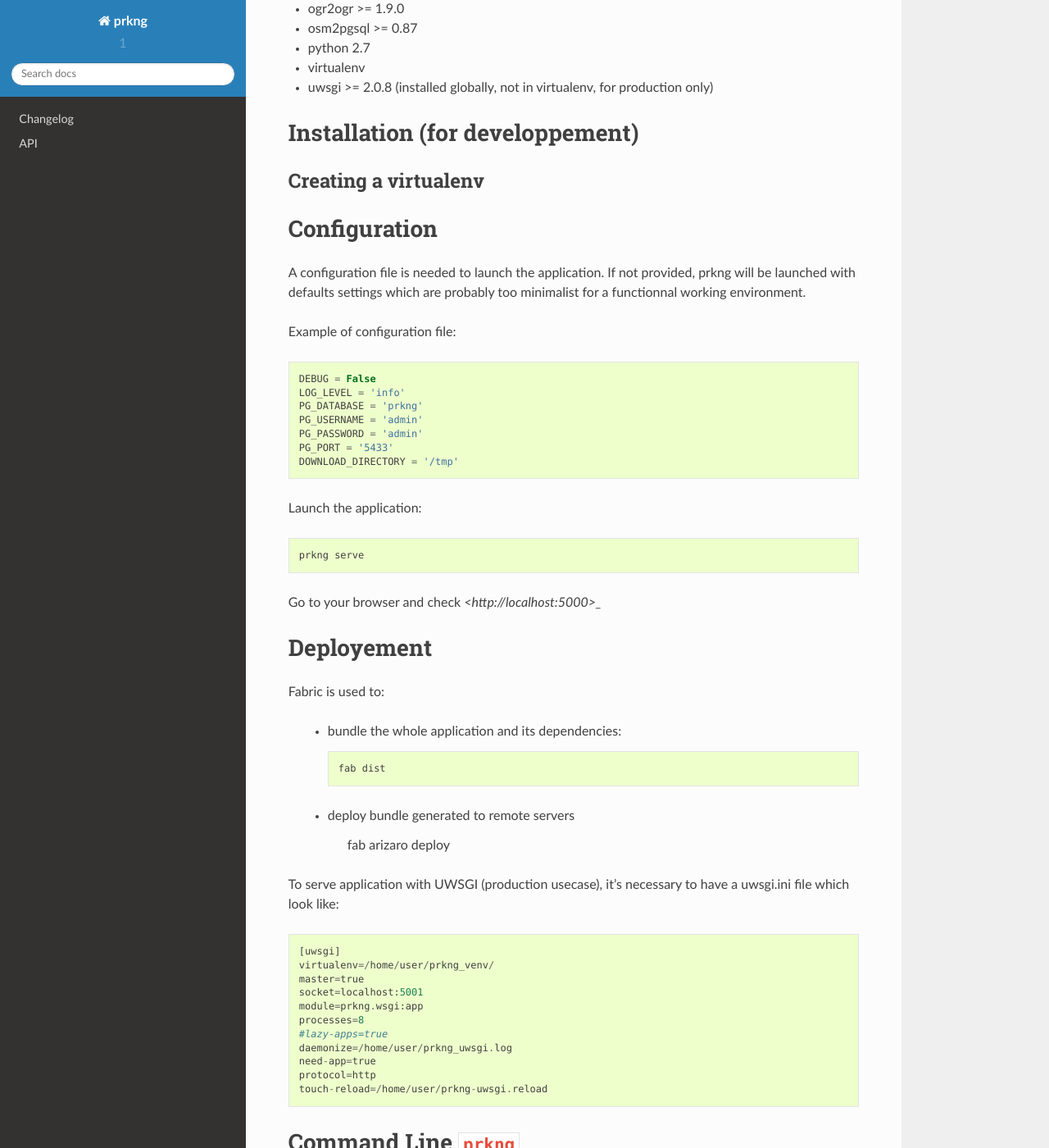
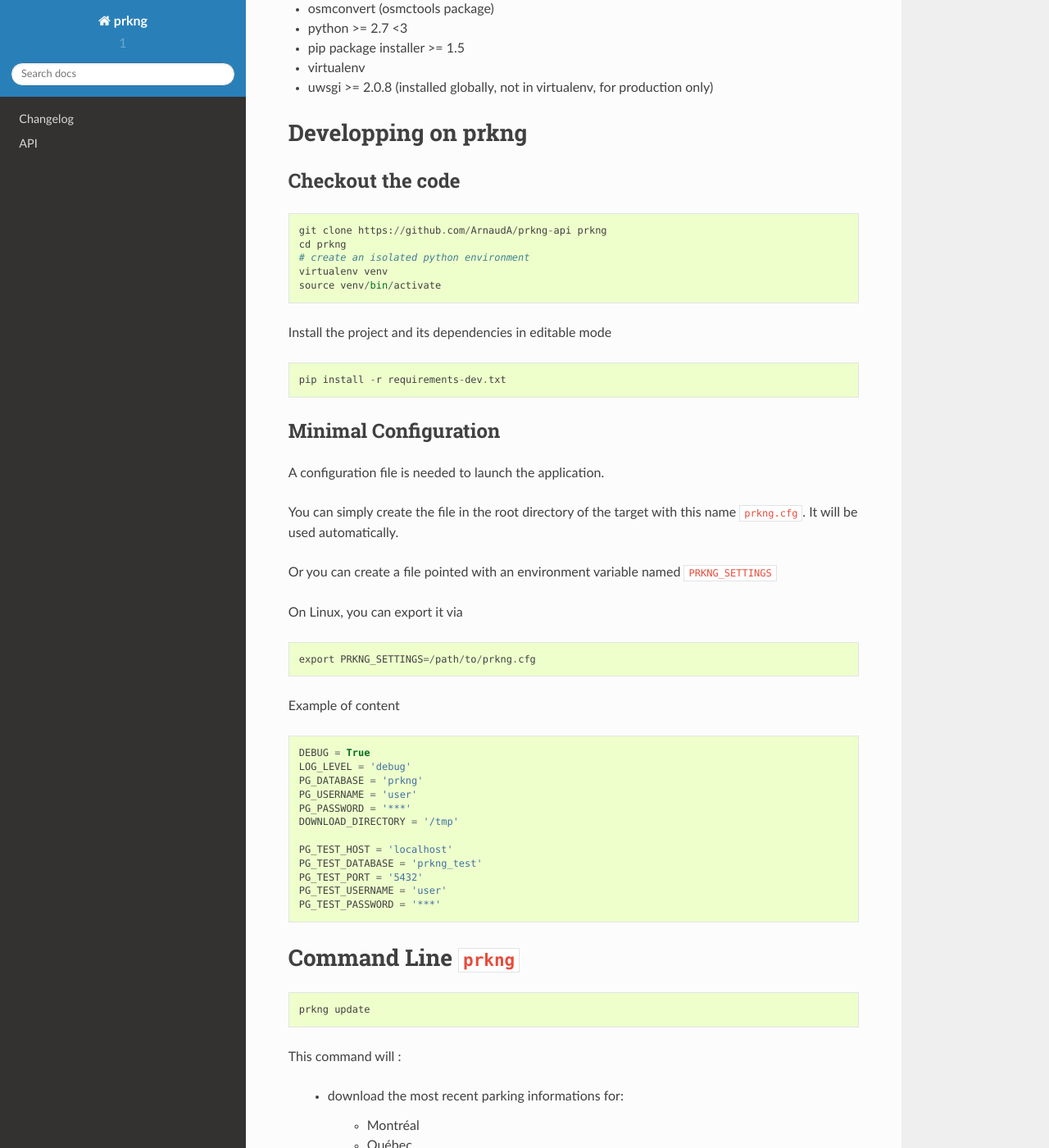
Before and after one commit to prkng/api, a Sphinx documentation site: the page built from doc/index.rst, in a window 1280 px wide and 1400 px high, scrolled down 438 px. Shown: the whole window at 82% size. Built offline with Sphinx 7.4.7 and the Read the Docs theme 2.0.0, drawn with Linux system fonts in a browser that asks for light colours; some of the changed text lies outside the part shown.

Commit message:
doc: update

```diff
--- a/doc/API.rst
+++ b/doc/API.rst
@@ -1,6 +1,6 @@
 API
 ===
 
-API documentation generated with Swagger
+API documentation automatically generated with Swagger
 
-`<http://>`_
+`<http://api.prk.ng>`_
--- a/doc/index.rst
+++ b/doc/index.rst
@@ -1,15 +1,10 @@
-.. prkng documentation master file, created by
-   sphinx-quickstart on Mon Dec 22 15:48:57 2014.
-   You can adapt this file completely to your liking, but it should at least
-   contain the root `toctree` directive.
-
-Welcome to prkng's documentation!
-=================================
+Welcome to prkng documentation!
+===============================
 
 Contents:
 
 .. toctree::
-   :maxdepth: 2
+   :maxdepth: 1
 
    CHANGELOG
    API
@@ -17,79 +12,107 @@
 System requirements
 ===================
 
-- postgresql 9.4
-- postgis 2.1
+- postgresql >= 9.4
+- postgis >= 2.1 (with shp2pgsql command line)
 - ogr2ogr >= 1.9.0
 - osm2pgsql >= 0.87
-- python 2.7
+- osmconvert (osmctools package)
+- python >= 2.7 <3
+- pip package installer >= 1.5
 - virtualenv
 - uwsgi >= 2.0.8 (installed globally, not in virtualenv, for production only)
 
-Installation (for developpement)
-================================
 
-Creating a virtualenv
+Developping on prkng
+====================
+
+Checkout the code
+-----------------
+
+::
+
+    git clone https://github.com/ArnaudA/prkng-api prkng
+    cd prkng
+    # create an isolated python environment
+    virtualenv venv
+    source venv/bin/activate
+
+Install the project and its dependencies in editable mode ::
+
+    pip install -r requirements-dev.txt
+
+
+Minimal Configuration
 ---------------------
 
+A configuration file is needed to launch the application.
 
+You can simply create the file in the root directory of the target with this name ``prkng.cfg``.
+It will be used automatically.
 
+Or you can create a file pointed with an environment variable named ``PRKNG_SETTINGS``
 
-Configuration
-=============
+On Linux, you can export it via ::
 
-A configuration file is needed to launch the application.
-If not provided, prkng will be launched with defaults settings which are probably too
-minimalist for a functionnal working environment.
+    export PRKNG_SETTINGS=/path/to/prkng.cfg
 
-Example of configuration file::
+Example of content ::
 
-    DEBUG = False
-    LOG_LEVEL = 'info'
+    DEBUG = True
+    LOG_LEVEL = 'debug'
     PG_DATABASE = 'prkng'
-    PG_USERNAME = 'admin'
-    PG_PASSWORD = 'admin'
-    PG_PORT = '5433'
+    PG_USERNAME = 'user'
+    PG_PASSWORD = '***'
     DOWNLOAD_DIRECTORY = '/tmp'
 
-Launch the application::
-
-    prkng serve
-
-Go to your browser and check `<http://localhost:5000>_`
-
-Deployement
-===========
-
-Fabric is used to:
-
-    - bundle the whole application and its dependencies::
-
-        fab dist
-
-    - deploy bundle generated to remote servers
-
-        fab arizaro deploy
-
-To serve application with UWSGI (production usecase), it's necessary to have a
-uwsgi.ini file which look like::
-
-    [uwsgi]
-    virtualenv=/home/user/prkng_venv/
-    master=true
-    socket=localhost:5001
-    module=prkng.wsgi:app
-    processes=8
-    #lazy-apps=true
-    daemonize=/home/user/prkng_uwsgi.log
-    need-app=true
-    protocol=http
-    touch-reload=/home/user/prkng-uwsgi.reload
-
+    PG_TEST_HOST = 'localhost'
+    PG_TEST_DATABASE = 'prkng_test'
+    PG_TEST_PORT = '5432'
+    PG_TEST_USERNAME = 'user'
+    PG_TEST_PASSWORD = '***'
 
 Command Line ``prkng``
 ======================
 
+::
 
+    prkng update
+
+This command will :
+
+    - download the most recent parking informations for:
+
+        - Montréal
+        - Québec
+
+    - download associated OpenStreetMap areas
+    - load the previous things in the postgresql database (overwrite older data)
+
+
+::
+
+    prkng process
+
+This command will process all data and generate parking slots (will erase any older data)
+
+
+::
+
+    prkng serve
+
+Launch a developpement server.
+Go to your browser and check `<http://localhost:5000>_`
+
+
+Build this documentation
+========================
+
+::
+
+    cd doc/
+    sphinx-build . _build/
+
+Go to <file:///home/user/path/to/prkng/doc/_build/>_
 
 Indices and tables
 ==================
```
Also changed, not shown: doc/CHANGELOG.rst (+6 -1 lines).
